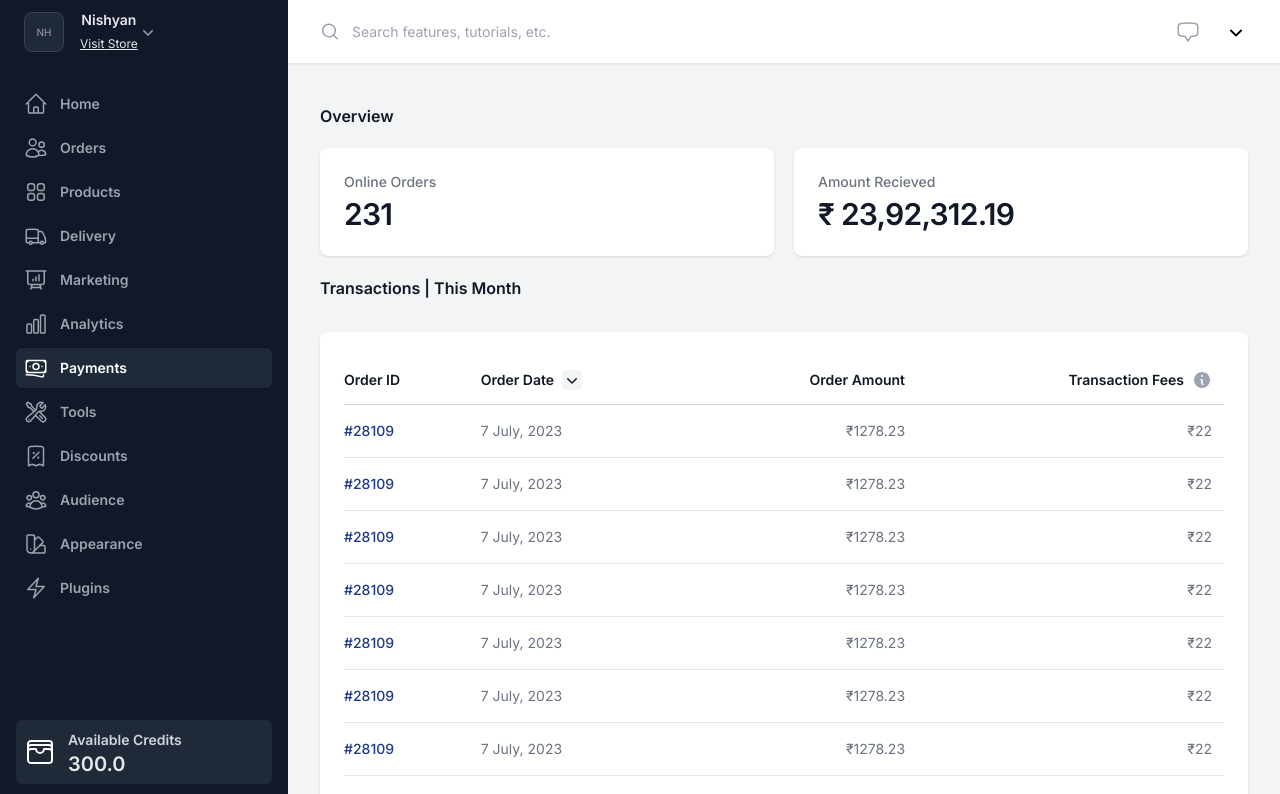
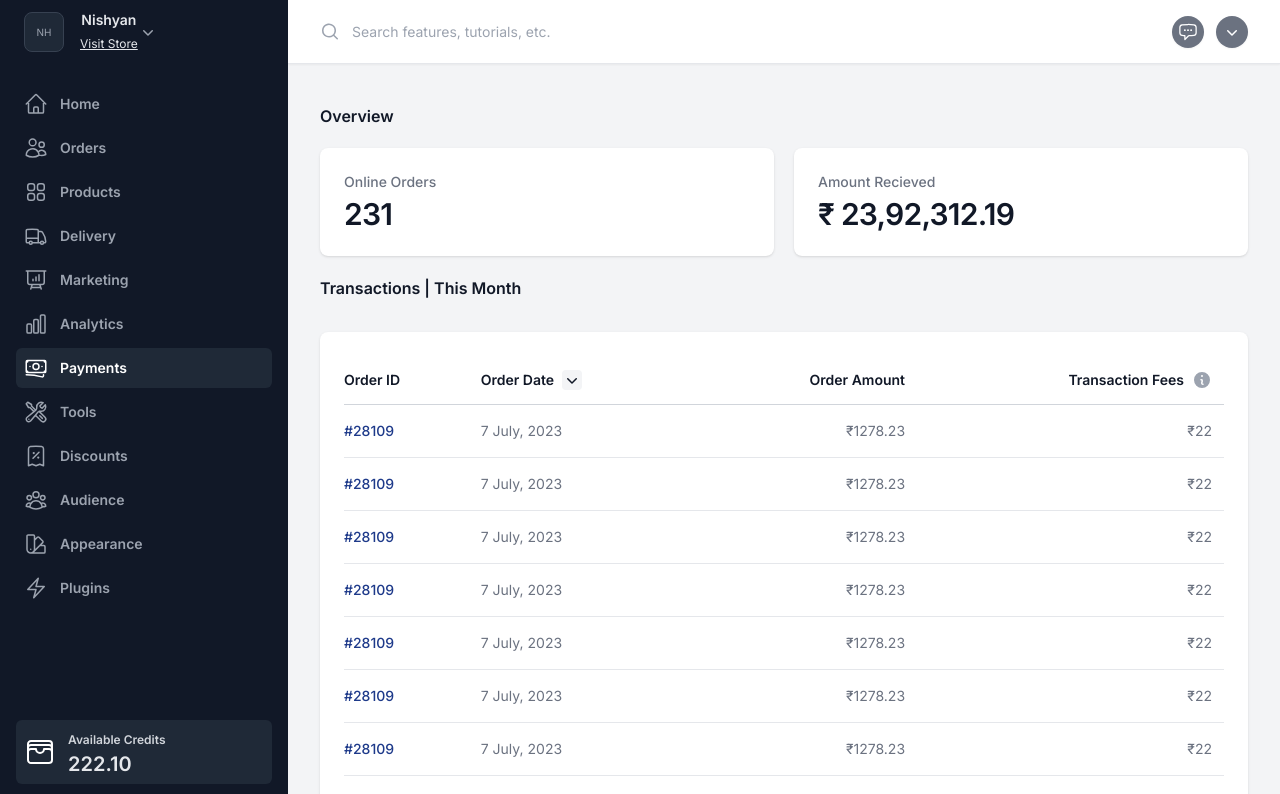
Before and after one commit to thatbeautifuldream/dukaan-payments-dashboard, a Next.js app: page / in a window 1280 px wide. Shown: the top 794 px of the page. Built offline with nearby package versions, Linux system fonts and the light colour scheme.

Commit message:
🐛 FIX: update nav icons

```diff
--- a/src/components/dashboard-shell.tsx
+++ b/src/components/dashboard-shell.tsx
@@ -4,6 +4,7 @@ import { Dialog, Menu, Transition } from "@headlessui/react";
 import {
   ChevronDownIcon,
   MagnifyingGlassIcon,
+  PlusIcon,
 } from "@heroicons/react/20/solid";
 import {
   BanknotesIcon,
@@ -11,6 +12,7 @@ import {
   BoltIcon,
   ChartBarIcon,
   ChatBubbleBottomCenterIcon,
+  ChatBubbleLeftEllipsisIcon,
   HomeIcon,
   PresentationChartBarIcon,
   ReceiptPercentIcon,
@@ -77,14 +79,14 @@ function AvailableCredits() {
         </svg>
 
         <div className="flex flex-col">
-          <span className="text-sm leading-6 text-gray-300" aria-hidden="true">
+          <span className="text-xs leading-6 text-gray-300" aria-hidden="true">
             Available Credits
           </span>
           <span
             className="text-xl font-semibold leading-6 text-gray-200"
             aria-hidden="true"
           >
-            300.0
+            222.10
           </span>
         </div>
       </a>
@@ -330,18 +332,22 @@ export default function DashboardShell({
                   name="search"
                 />
               </form>
-              <div className="flex items-center gap-x-4 lg:gap-x-6">
+              <div className="flex items-center gap-x-2 lg:gap-x-3">
                 <button
                   type="button"
-                  className="-m-2.5 p-2.5 text-gray-400 hover:text-gray-500"
+                  className="rounded-full bg-gray-500 p-1.5 text-white shadow-sm hover:bg-gray-400 focus-visible:outline focus-visible:outline-2 focus-visible:outline-offset-2 focus-visible:outline-gray-600"
                 >
-                  <span className="sr-only">Action</span>
-                  <ChatBubbleBottomCenterIcon
-                    className="h-6 w-6"
+                  <ChatBubbleLeftEllipsisIcon
+                    className="h-5 w-5"
                     aria-hidden="true"
                   />
                 </button>
-                <ChevronDownIcon className="h-6 w-6" aria-hidden="true" />
+                <button
+                  type="button"
+                  className="rounded-full bg-gray-500 p-1.5 text-white shadow-sm hover:bg-gray-400 focus-visible:outline focus-visible:outline-2 focus-visible:outline-offset-2 focus-visible:outline-gray-600"
+                >
+                  <ChevronDownIcon className="h-5 w-5" aria-hidden="true" />
+                </button>
               </div>
             </div>
           </div>
```
